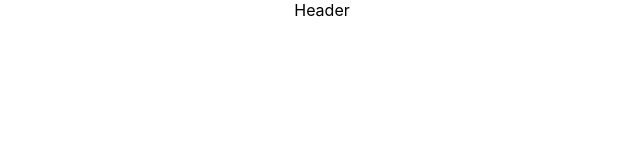
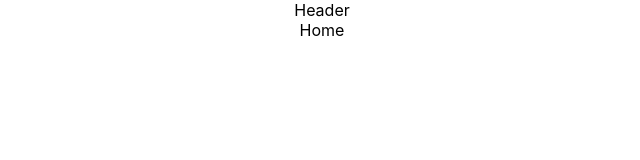
Before and after one commit to DaviSant0s/telos-dex-frontend, a React (Create React App) app: page / in a window 1280 px wide. Shown: the top 160 px of the page, without its empty margins (318-958 px from the left). Built offline with nearby package versions, Linux system fonts and the light colour scheme; the HTML template or start-up script is replaced by a standard one.

Commit message:
feat(estruturação básica): criação das pastasa de header e home do projeto

```diff
--- a/src/App.js
+++ b/src/App.js
@@ -1,9 +1,12 @@
 import './App.css';
+import Header from './components/header';
+import Home from './pages/home';
 
 function App() {
   return (
     <div className="App">
-      Header
+      <Header/>
+      <Home/>
     </div>
   );
 }
--- /dev/null
+++ b/src/components/header/index.jsx
@@ -0,0 +1,7 @@
+import React from 'react'
+
+export default function Header() {
+  return (
+    <div>Header</div>
+  )
+}
--- /dev/null
+++ b/src/pages/home/index.jsx
@@ -0,0 +1,7 @@
+import React from 'react'
+
+export default function Home() {
+  return (
+    <div>Home</div>
+  )
+}
```
Also changed, not shown: src/components/header/index.css (added), src/pages/home/indexx.css (added).
